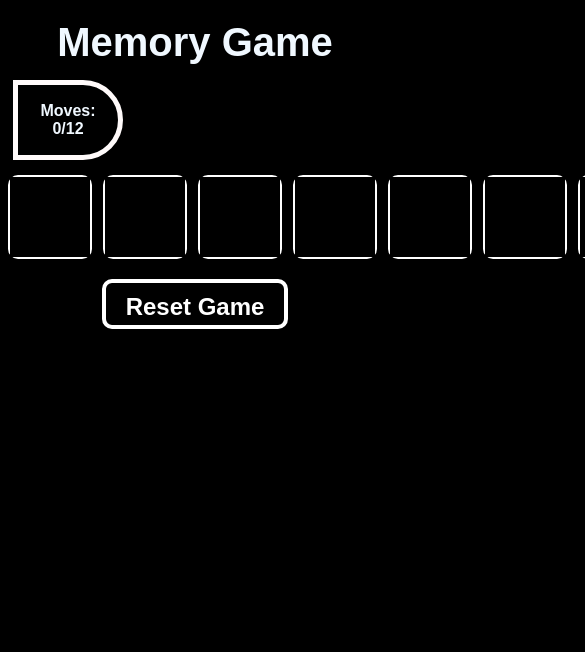
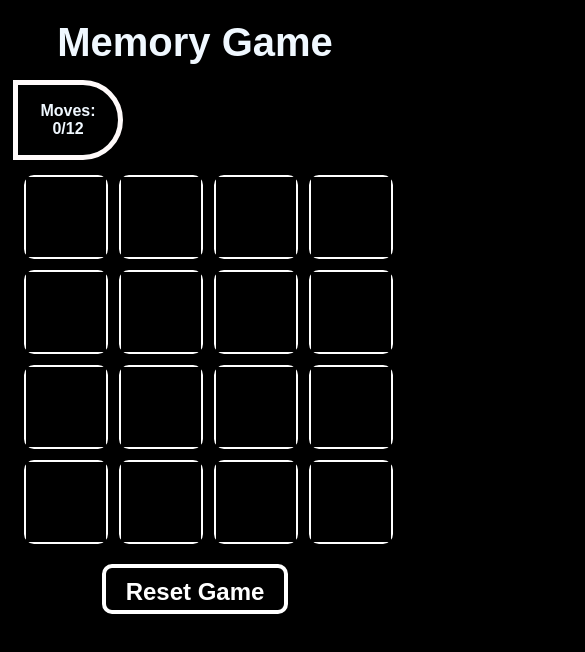
Before and after one commit to Subham-Das1/Memory_Game-, a plain HTML site: page index.html in a window 390 px wide. Shown: the top 652 px of the page, 585 px wide, since content can reach past the window. Drawn offline with Linux system fonts and the light colour scheme.

Commit message:
style.css

```diff
--- a/style.css
+++ b/style.css
@@ -200,6 +200,6 @@ b{
         font-size: 1rem;
     }
     .hero{
-        width: max-content;
+        width: 400px;
     }
 }
```
